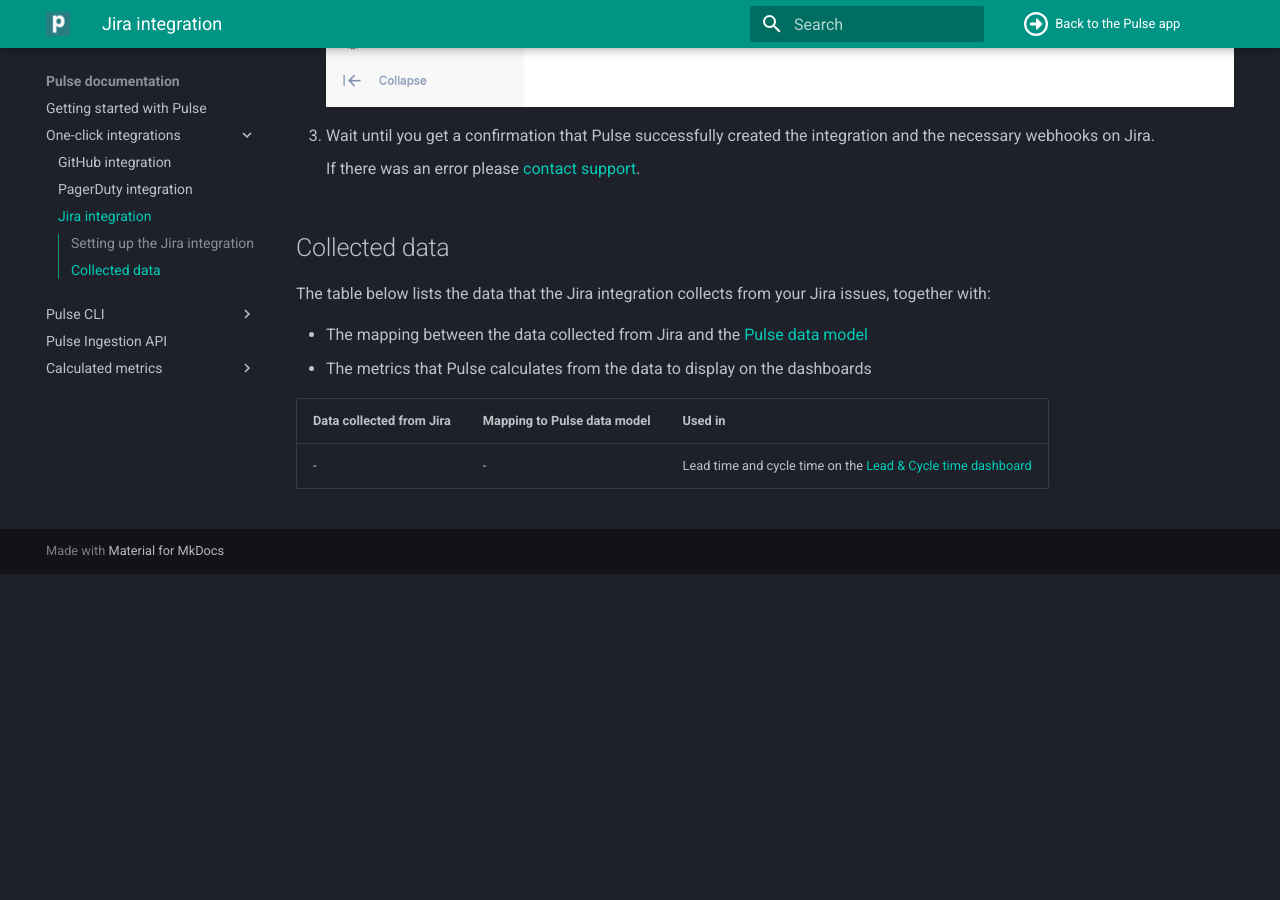
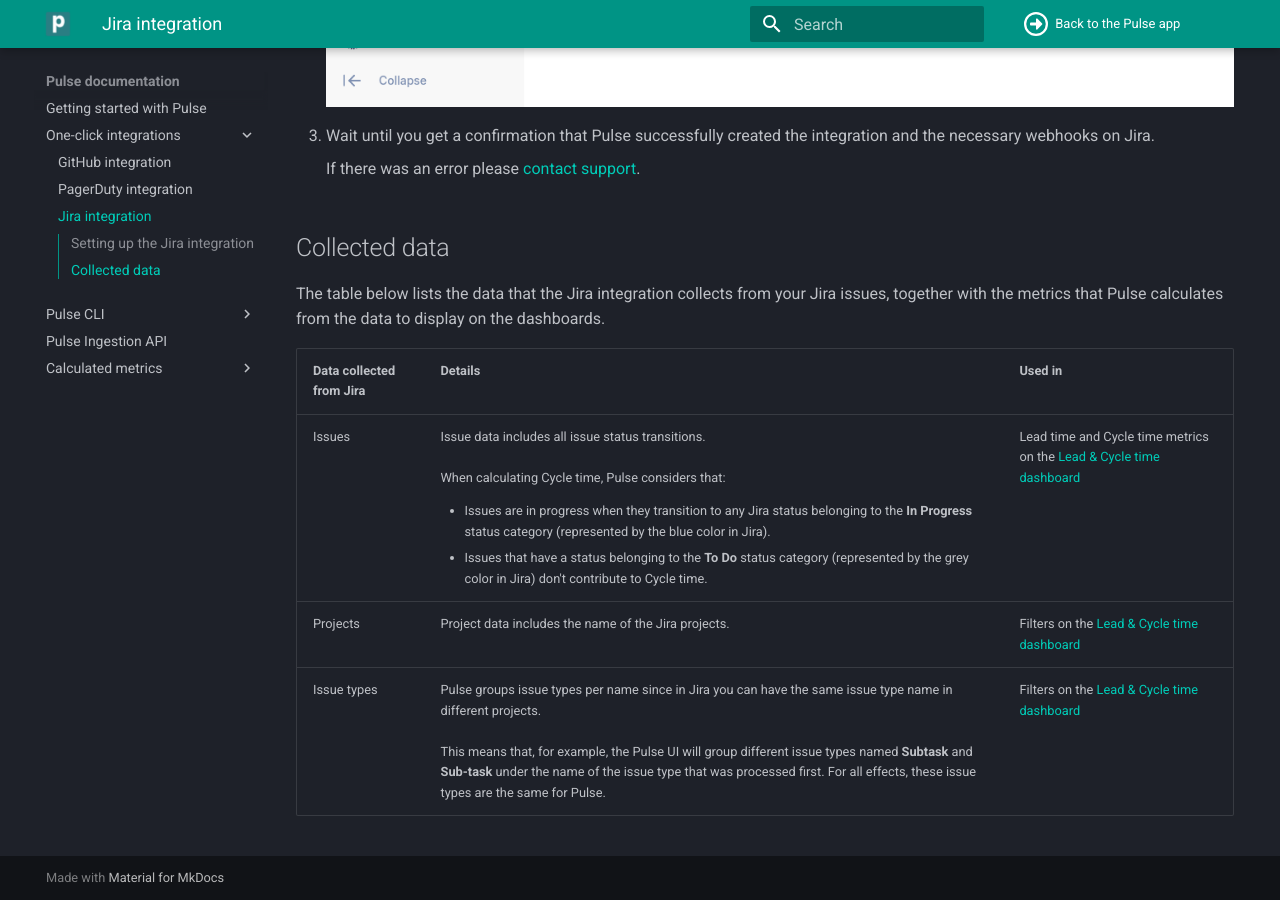
Before and after one commit to codacy/pulse-user-docs, an MkDocs documentation site: the page built from docs/one-click-integrations/jira-integration.md, in a window 1280 px wide and 900 px high, scrolled down 845 px. Built offline with MkDocs 1.6.1 and Material for MkDocs 9.7.7, drawn with Linux system fonts in a browser that asks for light colours; before the commit the page ends 1419 px from its top, so only the background shows below that.

Commit message:
feature: Add details about data collected from Jira

```diff
--- a/docs/one-click-integrations/jira-integration.md
+++ b/docs/one-click-integrations/jira-integration.md
@@ -18,25 +18,42 @@
 
 ## Collected data
 
-The table below lists the data that the Jira integration collects from your Jira issues, together with:
-
--   The mapping between the data collected from Jira and the [Pulse data model](https://ingestion.pulse.codacy.com/v1/api-docs#tocs_event)<!--TODO Check if API will have schema for Jira data model-->
--   The metrics that Pulse calculates from the data to display on the dashboards
+The table below lists the data that the Jira integration collects from your Jira issues, together with the metrics that Pulse calculates from the data to display on the dashboards.
 
 <table>
 <thead>
 <tr>
 <th><strong>Data collected from Jira</strong></th>
-<th><strong>Mapping to Pulse data model</strong></th>
+<th><strong>Details</strong></th>
 <th><strong>Used in</strong></th>
 </tr>
 </thead>
 <tbody>
-<tr>
-    <td>-<!--TODO--></td>
-    <td>
-        -<!--TODO-->
-    </td>
-    <td>Lead time and cycle time on the <a href="../../metrics/lead-cycle-time/">Lead & Cycle time dashboard</a></td>
-</tr>
+    <tr>
+        <td>Issues</td>
+        <td>
+            Issue data includes all issue status transitions.<br/><br/>
+            When calculating Cycle time, Pulse considers that:
+            <ul>
+                <li>Issues are in progress when they transition to any Jira status belonging to the <strong>In Progress</strong> status category (represented by the blue color in Jira).</li>
+                <li>Issues that have a status belonging to the <strong>To Do</strong> status category (represented by the grey color in Jira) don't contribute to Cycle time.</li>
+            </ul>
+        </td>
+        <td>Lead time and Cycle time metrics on the <a href="../../metrics/lead-cycle-time/">Lead & Cycle time dashboard</a></td>
+    </tr>
+    <tr>
+        <td>Projects</td>
+        <td>
+            Project data includes the name of the Jira projects.
+        </td>
+        <td>Filters on the <a href="../../metrics/lead-cycle-time/">Lead & Cycle time dashboard</a></td>
+    </tr>
+    <tr>
+        <td>Issue types</td>
+        <td>
+            Pulse groups issue types per name since in Jira you can have the same issue type name in different projects.<br/><br/>
+            This means that, for example, the Pulse UI will group different issue types named <strong>Subtask</strong> and <strong>Sub-task</strong> under the name of the issue type that was processed first. For all effects, these issue types are the same for Pulse.
+        </td>
+        <td>Filters on the <a href="../../metrics/lead-cycle-time/">Lead & Cycle time dashboard</a></td>
+    </tr>
 </table>
```
